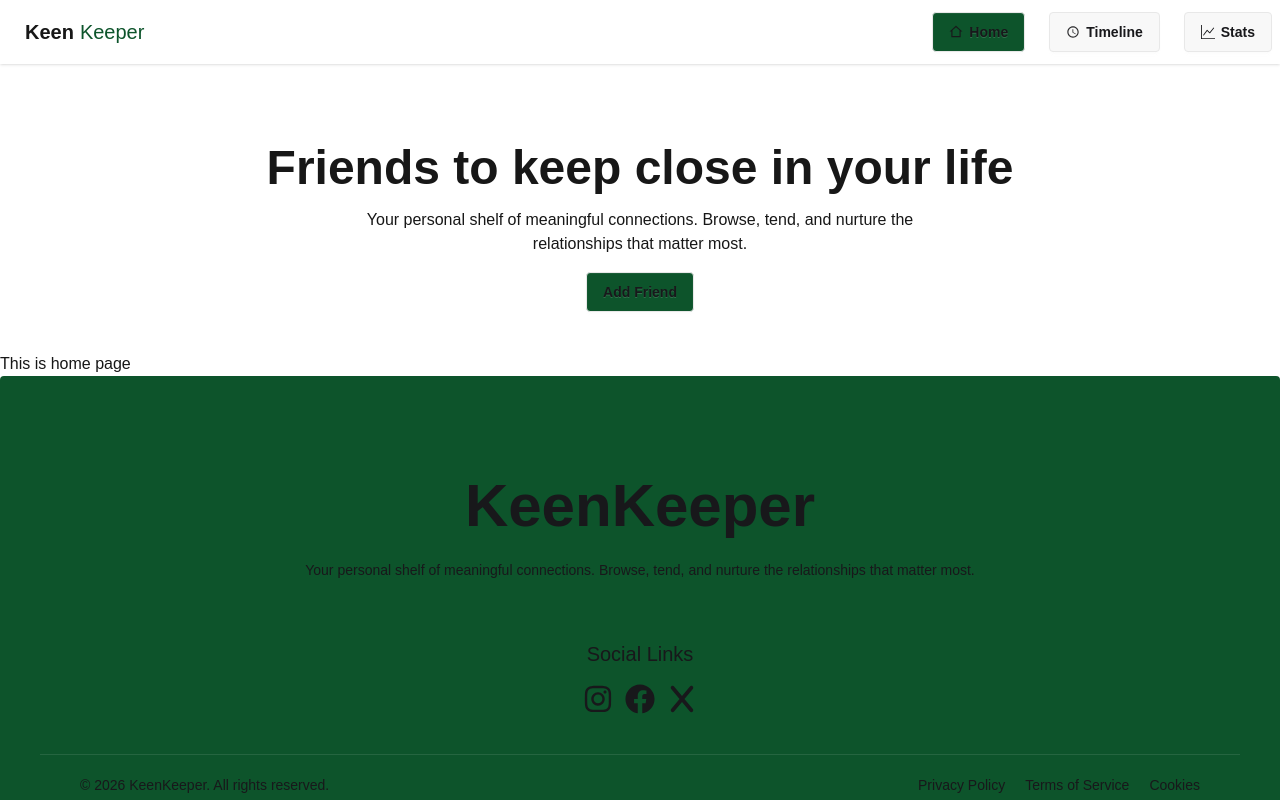
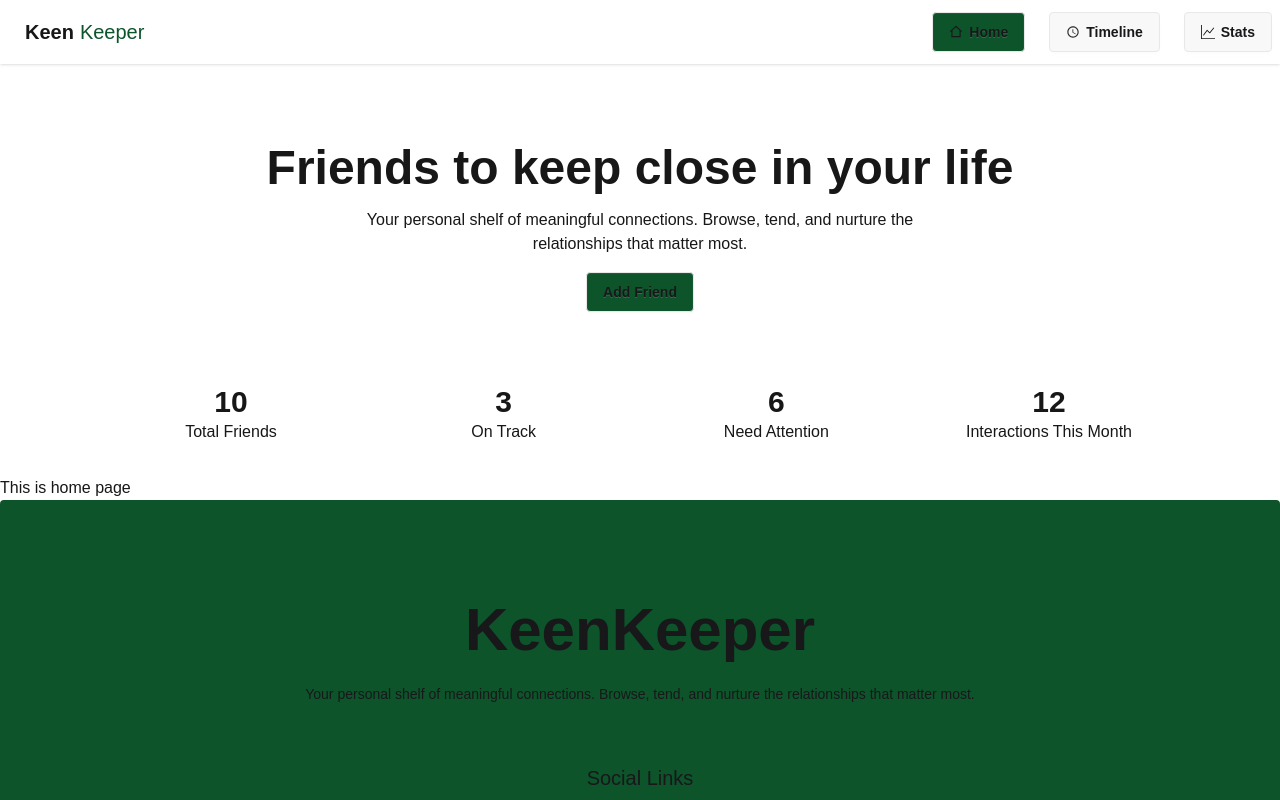
Before and after one commit to cfardin/keen-keeper, a Next.js app: page /home in a window 1280 px wide. Shown: the top 800 px of the page. Built offline with nearby package versions, Linux system fonts and the light colour scheme.

Commit message:
added the card section in the home page

```diff
--- a/src/app/home/page.jsx
+++ b/src/app/home/page.jsx
@@ -1,8 +1,12 @@
+import HeroBanner from '@/component/HeroBanner';
+import NumberCards from '@/component/NumberCards';
 import React from 'react';
 
 const HomePage = () => {
     return (
         <div>
+            <HeroBanner></HeroBanner>
+            <NumberCards></NumberCards>
             <h1>This is home page</h1>
         </div>
     );
--- a/src/app/layout.js
+++ b/src/app/layout.js
@@ -29,7 +29,6 @@ export default function RootLayout({ children }) {
       <body className="min-h-full flex flex-col">
 
         <Navbar></Navbar>
-        <HeroBanner></HeroBanner>
         {children}
         <Footer></Footer>
       </body>
--- /dev/null
+++ b/src/component/NumberCards.jsx
@@ -0,0 +1,27 @@
+import React from 'react';
+
+const NumberCards = () => {
+    return (
+        <div className='grid grid-cols-2 md:grid-cols-4 gap-6 md:w-10/12 mx-auto justify-items-center'>
+            {/* cards */}
+            <div className='text-center items-center bg-base-100 p-8 rounded-lg w-full max-w-60'>
+                <h2 className='text-3xl font-semibold'>10</h2>
+                <p>Total Friends</p>
+            </div>
+            <div className='text-center items-center bg-base-100 p-8 rounded-lg w-full max-w-60 '>
+                <h2 className='text-3xl font-semibold' >3</h2>
+                <p>On Track</p>
+            </div>
+            <div className='text-center items-center bg-base-100 rounded-lg p-8 w-full max-w-60 '>
+                <h2 className='text-3xl font-semibold' >6</h2>
+                <p>Need Attention</p>
+            </div>
+            <div className='text-center items-center bg-base-100 rounded-lg p-8 w-full max-w-60 '>
+                <h2 className='text-3xl font-semibold' >12</h2>
+                <p>Interactions This Month</p>
+            </div>
+        </div>
+    );
+};
+
+export default NumberCards;
```
